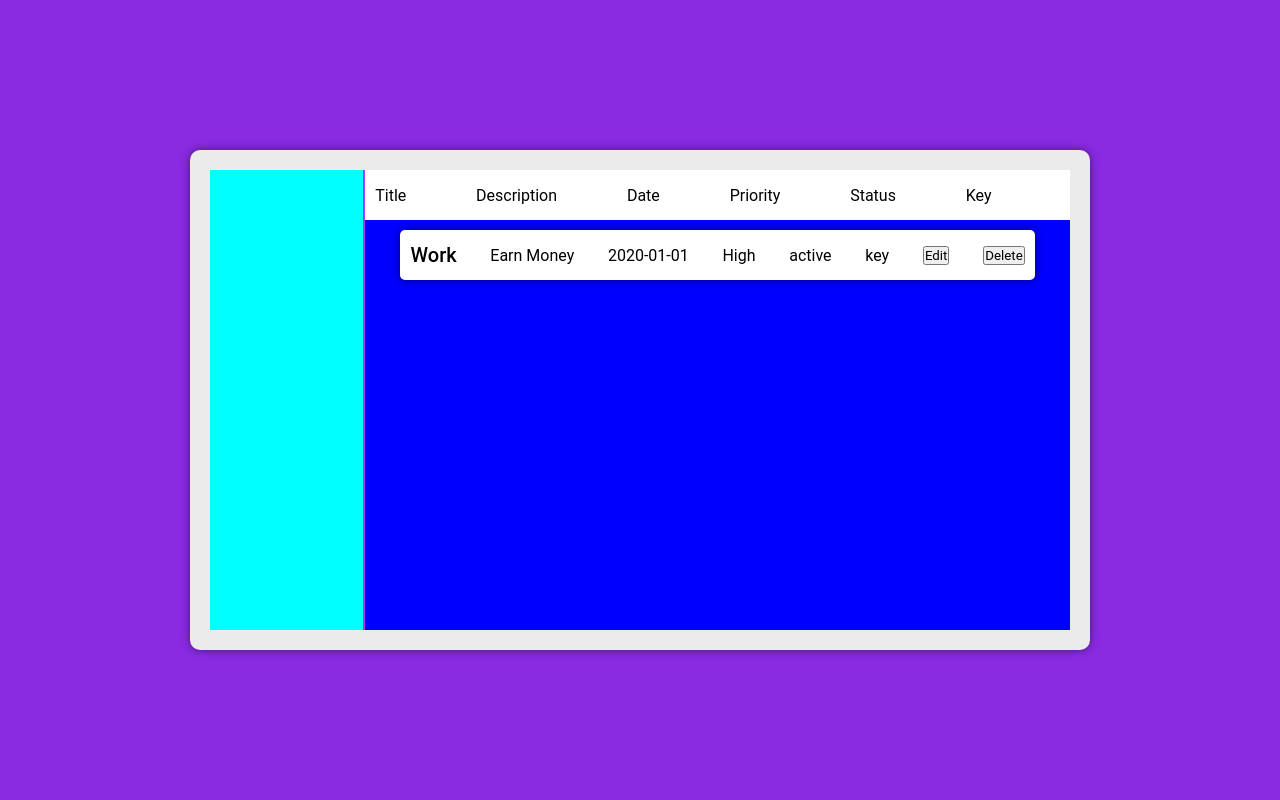
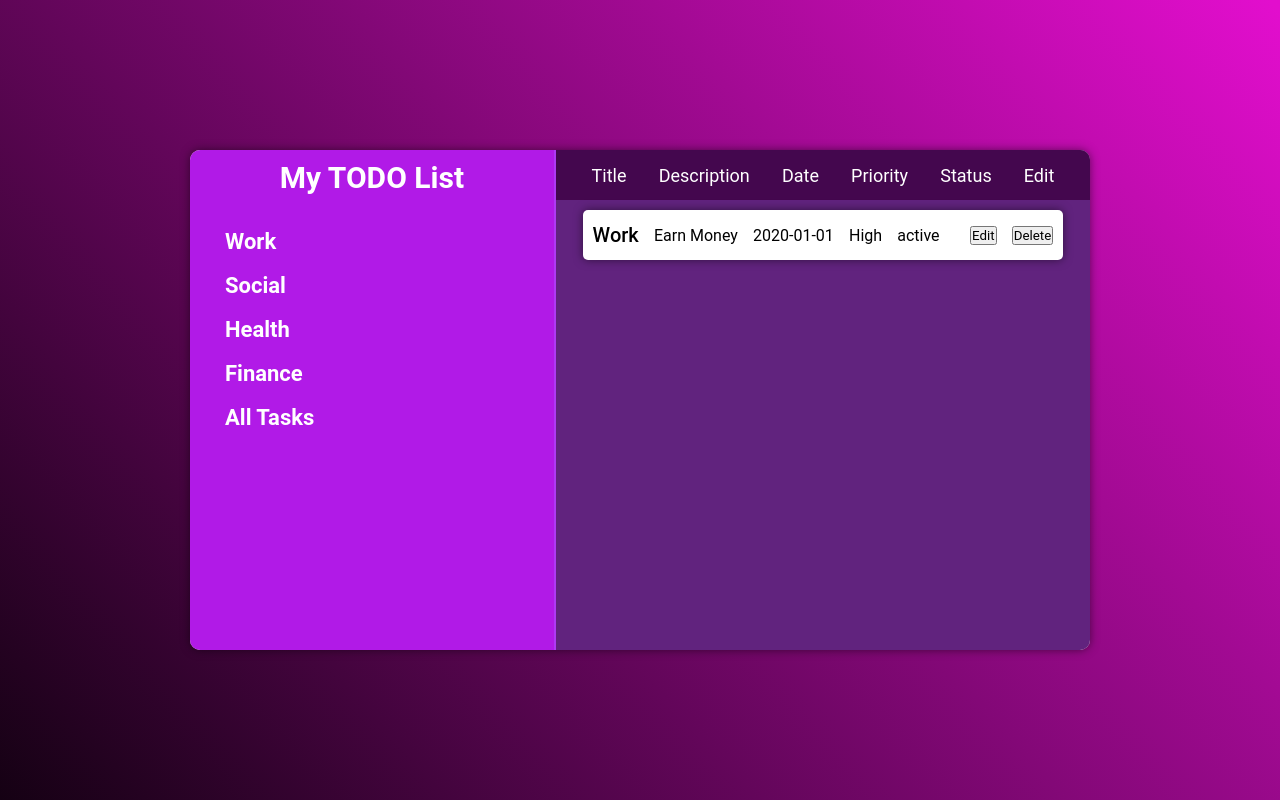
Before and after one commit to yret1/TODO-App, a website built with webpack: page dist/index.html in a window 1280 px wide. Built offline with nearby package versions, Linux system fonts and the light colour scheme.

Commit message:
Started working on logic and styling

```diff
--- a/src/index.css
+++ b/src/index.css
@@ -14,7 +14,8 @@
     height: 100svh;
     width: 100%;
 
-    background-color: blueviolet;
+    background: linear-gradient(228deg, #E20ECD 0.54%, rgb(4, 0, 4) 108.25%);
+
 
     display: flex;
     justify-content: center;
@@ -27,29 +28,49 @@
     background-color: #ecebeb;
     border-radius: 10px;
     box-shadow: 0 0 10px rgba(0,0,0,0.5);
-    padding: 20px;
+    overflow: hidden;
 
     grid-template-areas:
-    "nav todo todo"
-    "nav todo todo"
-    "nav todo todo"
+    "nav nav nav todo todo todo"
+    "nav nav nav todo todo todo"
+    "nav nav nav todo todo todo"
     ;
 }
 
 
 .nav-wrapper{
-
-    background-color: aqua;
+    color: white;
+    width: 100%;
+    font-size: 20px;
+    background-color: #B11AE7;
     grid-area: nav;
+    padding: 10px;
     display: flex;
-    justify-content: space-between;
+    justify-content: center;
+    flex-direction: column;
     align-items: center;
     border-right: 2px solid rgb(175, 57, 243);
 }
 
+.filter-list{
+    width: 100%;
+    height: 100%;
+    display: flex;
+    flex-direction: column;
+    justify-content: flex-start;
+    align-items: flex-start;
+    list-style: none;
+    color: white;
+    font-size: 22px;
+    padding: 25px;
+    line-height: 200%;
+    font-weight: bolder;
+
+}
+
 
 .task-wrapper{
-    background-color: blue;
+    background-color: #61237E;
     grid-area: todo;
     display: flex;
     flex-direction: column;
@@ -60,11 +81,11 @@
 .task-header{
     width: 100%;
     height: 50px;
-    background-color: #fff;
+    background-color: #44074E;
 
     padding: 10px;
     display: flex;
-    justify-content: space-between;
+    justify-content: center;
     align-items: center;
 }
 .task-header-info{
@@ -74,6 +95,10 @@
     align-items: center;
     list-style: none;
     width: 90%;
+}
+.task-header-item{
+    color: white;
+    font-size: 18px;
 }
 
 
--- a/src/index.js
+++ b/src/index.js
@@ -1,7 +1,9 @@
 import render from "./logic/render"
 import tasks from "./logic/tasks";
+import menu from "./logic/menu";
 
 render();
 tasks();
+menu();
 
 console.log("Hello from index.js")
--- /dev/null
+++ b/src/logic/menu.js
@@ -0,0 +1,49 @@
+
+
+const menu = () => {
+
+    const navWrapper = document.querySelector('.nav-wrapper');
+
+    const header = document.createElement('h2');
+    header.classList.add('header');
+    header.textContent = "My TODO List";
+    navWrapper.appendChild(header);
+
+
+    const filterList = document.createElement('ul');
+    filterList.classList.add('filter-list');
+    navWrapper.appendChild(filterList);
+
+
+    const filterOptions = ["Work", "Social", "Health", "Finance", "All Tasks"];
+
+
+    for (let i = 0; i < filterOptions.length; i++) {
+
+        let filter = document.createElement('li');
+        filter.classList.add('filter');
+        filter.textContent = filterOptions[i];
+        filterList.appendChild(filter);
+
+        if (filter.textContent === "All Tasks"){
+            filter.id = "all";
+        }else if (filter.textContent === "Work"){
+            filter.id = "work";
+        }else if (filter.textContent === "Social"){
+            filter.id = "social";
+        }else if (filter.textContent === "Health"){
+            filter.id = "health";
+        }else if (filter.textContent === "Finance"){
+            filter.id = "finance";
+        }
+
+
+    }
+
+
+
+
+}
+
+
+export default menu;
--- a/src/logic/tasks.js
+++ b/src/logic/tasks.js
@@ -15,7 +15,7 @@ function tasks() {
     taskHeaderInfo.classList.add('task-header-info');
     taskHeader.appendChild(taskHeaderInfo);
 
-    let headerContent = ["Title", "Description", "Date", "Priority", "Status", "Key"];
+    let headerContent = ["Title", "Description", "Date", "Priority", "Status", "Edit"];
 
     for (let j = 0; j < headerContent.length; j++) {
         let taskHeaderItem = document.createElement("li");
@@ -72,6 +72,17 @@ function tasks() {
         taskDelete.classList.add('task-delete');
         taskDelete.textContent = "Delete";
         task.appendChild(taskDelete);
+
+
+        if(activeTasks[0].title ==="Work"){
+            task.id = "work";
+        }else if(activeTasks[0].title === "Health"){
+            task.id = "health";
+        }else if(activeTasks[0].title === "Finance"){
+            task.id = "finance";
+        }else if(activeTasks[0].title === "Social"){
+            task.id = "social";
+        }
     }
 
 
@@ -83,9 +94,9 @@ function tasks() {
 
 
 
-function taskFactory (date, title, description, priority, key, status) {
+function taskFactory (date, title, description, priority, status) {
 
-    let task = {date, title, description, priority, key, status};
+    let task = {date, title, description, priority, status};
 
     taskTracker(task);
 
@@ -99,6 +110,10 @@ function taskTracker (task) {
             completedTasks.push(task);
         }
 
+
+        console.log(activeTasks);
+
+
         console.log(activeTasks);
         console.log(completedTasks);
 
@@ -109,7 +124,7 @@ function taskTracker (task) {
 }
 
 
-taskFactory("2020-01-01", "Work", "Earn Money", "High", "key", "active");
+taskFactory("2020-01-01", "Work", "Earn Money", "High", "active");
 
 
 
```
Also changed, not shown: dist/index.html, dist/main.js.
